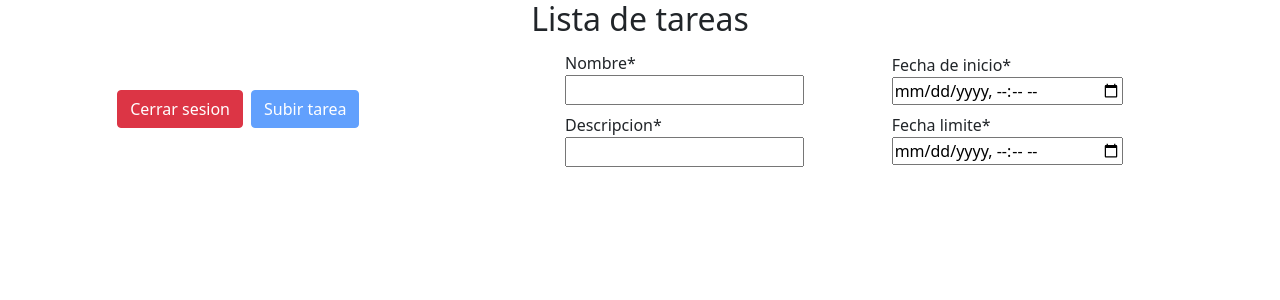
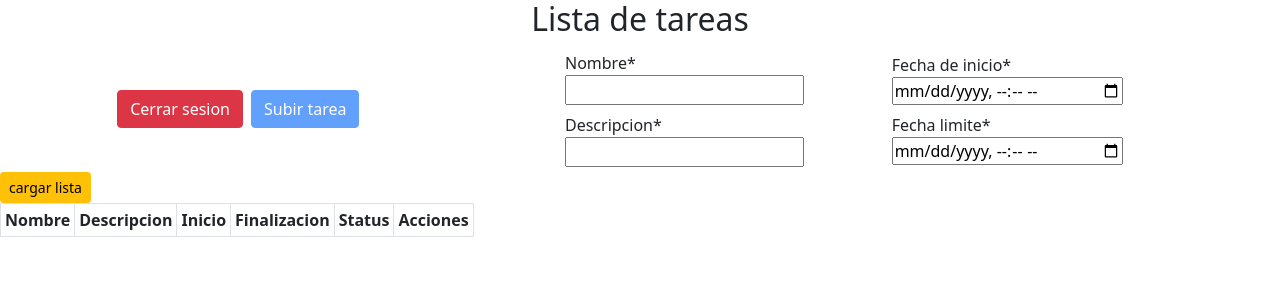
Before and after one commit to t1mk1ll3r4ll/TaskChallenge, a Next.js app: page /authenticated in a window 1280 px wide. Shown: the top 300 px of the page. Built offline with nearby package versions, Linux system fonts and the light colour scheme; no server answers.

Commit message:
showtable
added component to show table

```diff
--- /dev/null
+++ b/src/components/Table/Index.tsx
@@ -0,0 +1,60 @@
+import React from "react";
+import { Table, Button } from "react-bootstrap";
+import firebaseclient from "../../firebaseClient";
+import firebase from "firebase";
+import { Box } from "@chakra-ui/react";
+
+export default function filltable() {
+  return (
+    <div>
+      <Button variant="warning" size="sm" onClick={() => getAllData()}>
+        cargar lista
+      </Button>
+
+      <Table striped bordered hover responsive size="sm" id="table1">
+        <tr>
+          <thead>
+            <th>Nombre</th>
+            <th>Descripcion</th>
+            <th>Inicio</th>
+            <th>Finalizacion</th>
+            <th>Status</th>
+            <th>Acciones</th>
+          </thead>
+          <tbody id="tbody1"></tbody>
+        </tr>
+      </Table>
+    </div>
+  );
+}
+function getAllData() {
+  firebaseclient();
+  const db = firebase.firestore();
+
+  db.collection("Tarea")
+    .get()
+    .then((querySnapshot) => {
+      querySnapshot.forEach((doc) => {
+        let data = doc.data();
+        let table = document.getElementById("table1");
+        let newrow = ``;
+        if (!table) {
+          console.log("error");
+        } else {
+          table.innerHTML += newrow;
+        }
+        let row = `<tr>
+                    <td>${data.name}</td>
+                    <td>${data.description}</td>
+                    <td>${data.start}</td>
+                    <td>${data.expire}</td>
+                    <td>${data.status}</td>
+                    </tr>`;
+        if (!table) {
+          console.log("error");
+        } else {
+          table.innerHTML += row;
+        }
+      });
+    });
+}
--- a/src/pages/authenticated.js
+++ b/src/pages/authenticated.js
@@ -3,7 +3,7 @@ import { Heading } from "@chakra-ui/react";
 import { Button } from "react-bootstrap";
 import firebaseclient from "../firebaseClient";
 import firebase from "firebase";
-import { Table } from "react-bootstrap";
+import Table from "../components/Table";
 import {
   Flex,
   Box,
@@ -106,12 +106,13 @@ export default function Authenticated() {
           </Stack>
         </Box>
       </Flex>
+
       <Table></Table>
     </div>
   );
 }
 
-function subirdatos(name, desc, start, expire, status) {
+function subirdatos(name, desc, start, expire) {
   const db = firebase.firestore();
 
   db.collection("Tarea")
@@ -122,7 +123,7 @@ function subirdatos(name, desc, start, expire, status) {
       expire: expire,
       status: "ongoing",
     })
-    .then((docRef) => {
+    .then(() => {
       alert("Tarea escrita con exito");
     })
     .catch((error) => {
```
